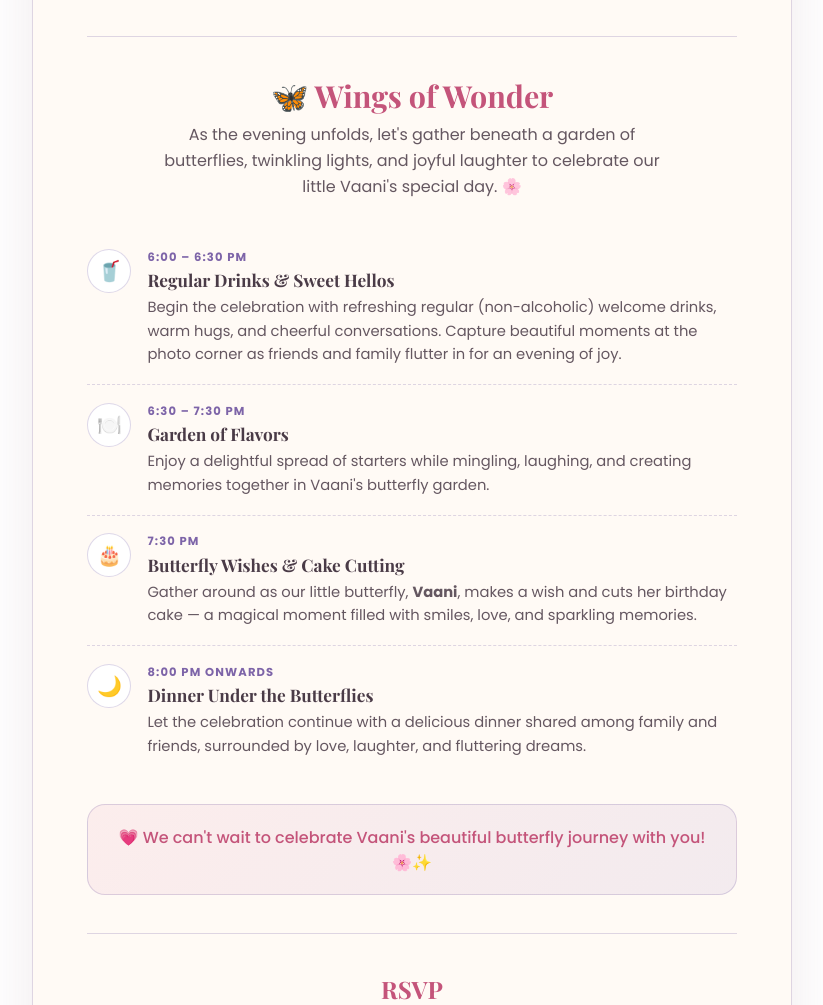
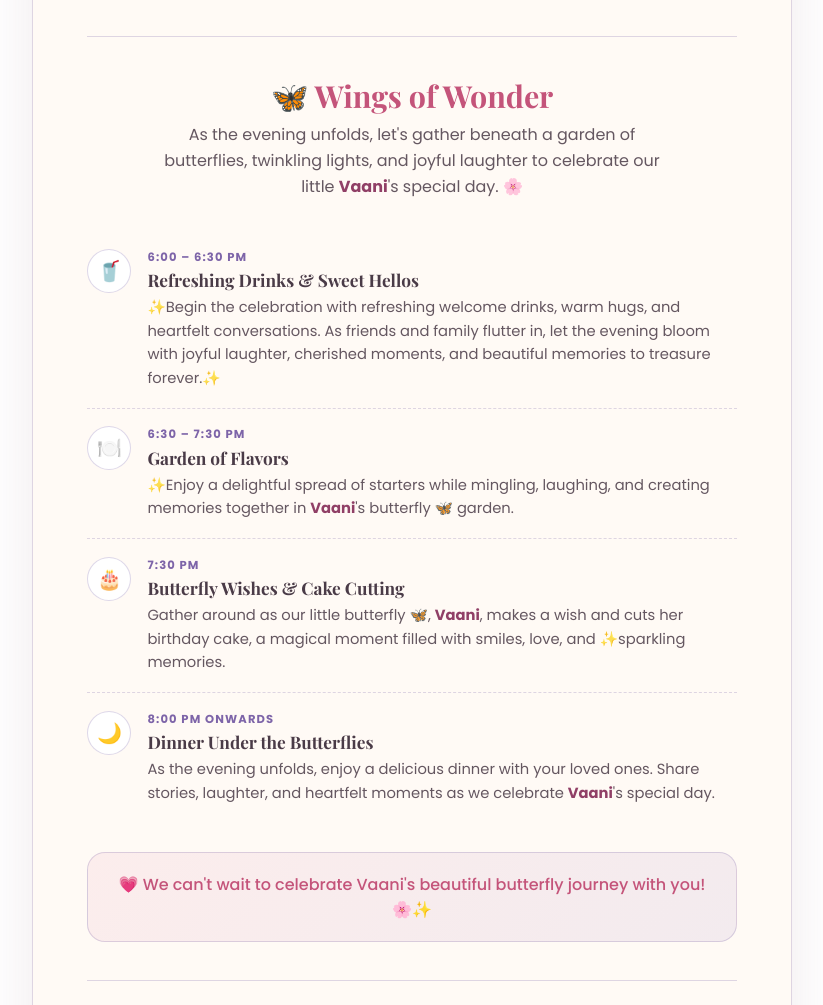
Before and after one commit to singh-vaani/invite, a plain HTML site: page index.html in a window 1280 px wide. Shown: the part 1226-2231 px from the top of the page, without its empty margins (228-1051 px from the left). Drawn offline with nearby package versions, Linux system fonts and the light colour scheme.

Commit message:
Fix wordings

```diff
--- a/index.html
+++ b/index.html
@@ -16,6 +16,7 @@
     --lilac-deep:#7d64a8;
     --rose:#e6a3ba;
     --rose-deep:#c4547a;
+    --velvet:#7d1f4e;
     --gold:#d1a24a;
     --ink:#4a3b47;
     --cream:#fffaf5;
@@ -32,6 +33,7 @@
   }
   .script{font-family:'Great Vibes',cursive;}
   .display{font-family:'Playfair Display',serif;}
+  .vaani-velvet{color:var(--velvet); font-weight:700;}
 
   /* ---------- HERO ---------- */
   .hero{
@@ -575,15 +577,15 @@
 
     <div class="schedule">
       <h3>🦋 Wings of Wonder</h3>
-      <p class="intro">As the evening unfolds, let's gather beneath a garden of butterflies, twinkling lights, and joyful laughter to celebrate our little Vaani's special day. 🌸</p>
+      <p class="intro">As the evening unfolds, let's gather beneath a garden of butterflies, twinkling lights, and joyful laughter to celebrate our little <span class="vaani-velvet">Vaani</span>'s special day. 🌸</p>
 
       <div class="timeline">
         <div class="tl-item">
           <div class="tl-icon">🥤</div>
           <div>
             <div class="tl-time">6:00 – 6:30 PM</div>
-            <div class="tl-title">Regular Drinks &amp; Sweet Hellos</div>
-            <div class="tl-desc">Begin the celebration with refreshing regular (non-alcoholic) welcome drinks, warm hugs, and cheerful conversations. Capture beautiful moments at the photo corner as friends and family flutter in for an evening of joy.</div>
+            <div class="tl-title">Refreshing Drinks &amp; Sweet Hellos</div>
+            <div class="tl-desc">✨Begin the celebration with refreshing welcome drinks, warm hugs, and heartfelt conversations. As friends and family flutter in, let the evening bloom with joyful laughter, cherished moments, and beautiful memories to treasure forever.✨</div>
           </div>
         </div>
         <div class="tl-item">
@@ -591,7 +593,7 @@
           <div>
             <div class="tl-time">6:30 – 7:30 PM</div>
             <div class="tl-title">Garden of Flavors</div>
-            <div class="tl-desc">Enjoy a delightful spread of starters while mingling, laughing, and creating memories together in Vaani's butterfly garden.</div>
+            <div class="tl-desc">✨Enjoy a delightful spread of starters while mingling, laughing, and creating memories together in <span class="vaani-velvet">Vaani</span>'s butterfly 🦋 garden.</div>
           </div>
         </div>
         <div class="tl-item">
@@ -599,7 +601,7 @@
           <div>
             <div class="tl-time">7:30 PM</div>
             <div class="tl-title">Butterfly Wishes &amp; Cake Cutting</div>
-            <div class="tl-desc">Gather around as our little butterfly, <strong>Vaani</strong>, makes a wish and cuts her birthday cake — a magical moment filled with smiles, love, and sparkling memories.</div>
+            <div class="tl-desc">Gather around as our little butterfly 🦋, <strong class="vaani-velvet">Vaani</strong>, makes a wish and cuts her birthday cake, a magical moment filled with smiles, love, and ✨sparkling memories.</div>
           </div>
         </div>
         <div class="tl-item">
@@ -607,7 +609,7 @@
           <div>
             <div class="tl-time">8:00 PM Onwards</div>
             <div class="tl-title">Dinner Under the Butterflies</div>
-            <div class="tl-desc">Let the celebration continue with a delicious dinner shared among family and friends, surrounded by love, laughter, and fluttering dreams.</div>
+            <div class="tl-desc">As the evening unfolds, enjoy a delicious dinner with your loved ones. Share stories, laughter, and heartfelt moments as we celebrate <span class="vaani-velvet">Vaani</span>'s special day.</div>
           </div>
         </div>
       </div>
```
